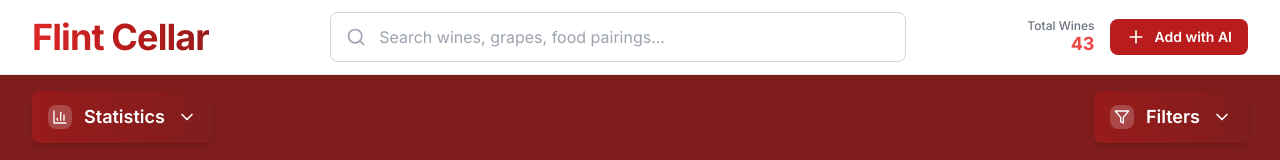
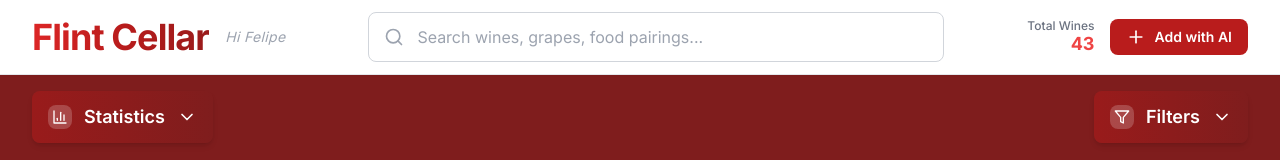
Before and after one commit to fellot/flint, a Next.js app: page / in a window 1280 px wide. Shown: the top 160 px of the page. Built offline with nearby package versions, Linux system fonts and the light colour scheme.

Commit message:
welcome message

```diff
--- a/app/page.tsx
+++ b/app/page.tsx
@@ -409,10 +409,13 @@ export default function Home() {
           <header className="bg-white shadow-sm border-b border-gray-200 sticky top-0 z-50">
             <div className="max-w-7xl mx-auto px-4 sm:px-6 lg:px-8">
               <div className="flex justify-between items-center py-3">
-                <div className="flex items-center">
+                <div className="flex items-center space-x-4">
                   <h1 className="text-4xl font-bold bg-gradient-to-r from-red-600 via-red-700 to-red-800 bg-clip-text text-transparent tracking-tight">
                     Flint Cellar
                   </h1>
+                  <span className="text-sm text-gray-400 italic tracking-wide">
+                    {dataSource === '1' ? 'Hi Felipe' : dataSource === '2' ? 'Olá Gerson' : 'Olá Lorenzo'}
+                  </span>
                 </div>
 
                 {/* Search Box - Centered */}
```
